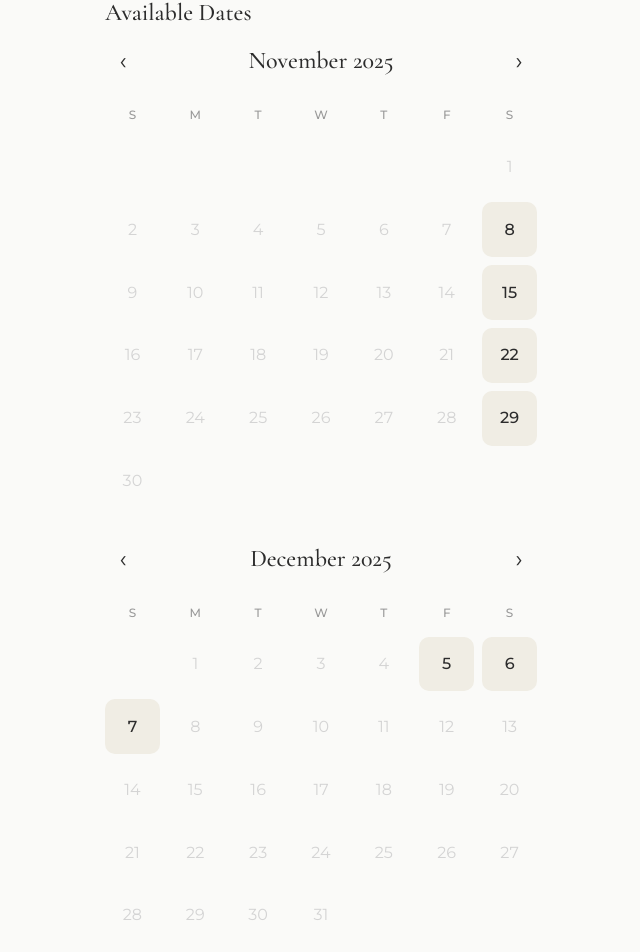
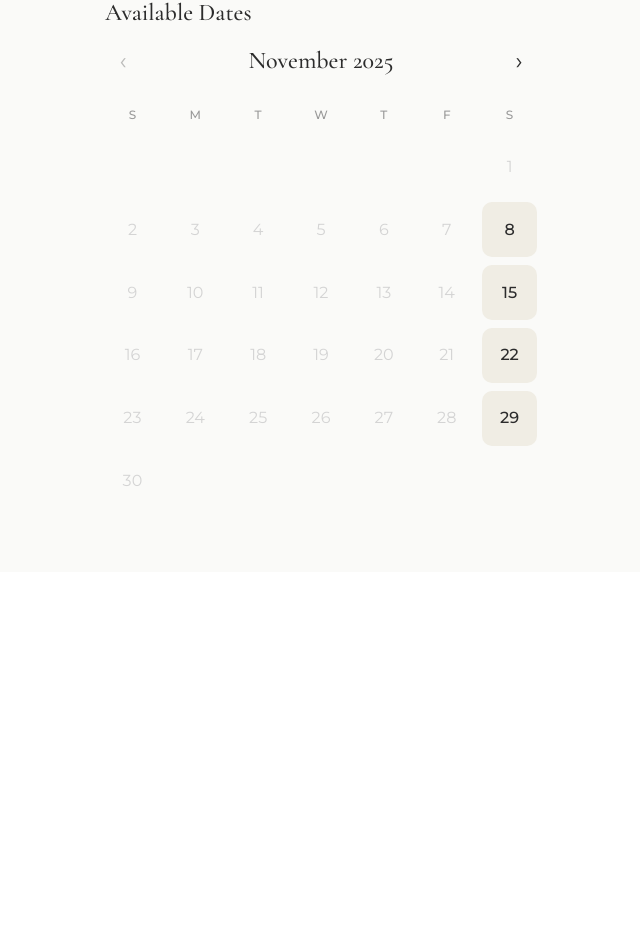
Before and after one commit to Michaelgitsit/shootsxladders-bookings, a Next.js app: page / in a window 1280 px wide. Shown: the part 228-1180 px from the top of the page, without its empty margins (319-959 px from the left). After the commit the page ends 800 px from the top, so only its background shows below. Built offline with nearby package versions, Linux system fonts and the light colour scheme.

Commit message:
Show one calendar month at a time with toggle between November and December

```diff
--- a/src/app/page.tsx
+++ b/src/app/page.tsx
@@ -87,6 +87,7 @@ export default function Home() {
   const [selectedDateIndex, setSelectedDateIndex] = useState<number | null>(null);
   const [selectedTime, setSelectedTime] = useState<string | null>(null);
   const [isLoading, setIsLoading] = useState(false);
+  const [currentMonth, setCurrentMonth] = useState<'november' | 'december'>('november');
   const timeSlotsRef = useRef<HTMLElement>(null);
 
   const handleDateClick = (index: number) => {
@@ -100,6 +101,14 @@ export default function Home() {
         block: 'start'
       });
     }, 100);
+  };
+
+  const handlePreviousMonth = () => {
+    setCurrentMonth('november');
+  };
+
+  const handleNextMonth = () => {
+    setCurrentMonth('december');
   };
 
   const handleTimeClick = (time: string) => {
@@ -181,16 +190,27 @@ export default function Home() {
 
             <div className="mb-5">
               <div className="flex items-center justify-between mb-5">
-                <button className="w-9 h-9 flex items-center justify-center text-[#2C2C2C] text-2xl hover:bg-[#F5F3ED] rounded-lg transition-colors">
+                <button
+                  onClick={handlePreviousMonth}
+                  disabled={currentMonth === 'november'}
+                  className="w-9 h-9 flex items-center justify-center text-[#2C2C2C] text-2xl hover:bg-[#F5F3ED] rounded-lg transition-colors disabled:opacity-30 disabled:cursor-not-allowed"
+                >
                   ‹
                 </button>
-                <h4 className="font-serif text-2xl text-[#2C2C2C] font-medium">November 2025</h4>
-                <button className="w-9 h-9 flex items-center justify-center text-[#2C2C2C] text-2xl hover:bg-[#F5F3ED] rounded-lg transition-colors">
+                <h4 className="font-serif text-2xl text-[#2C2C2C] font-medium">
+                  {currentMonth === 'november' ? 'November 2025' : 'December 2025'}
+                </h4>
+                <button
+                  onClick={handleNextMonth}
+                  disabled={currentMonth === 'december'}
+                  className="w-9 h-9 flex items-center justify-center text-[#2C2C2C] text-2xl hover:bg-[#F5F3ED] rounded-lg transition-colors disabled:opacity-30 disabled:cursor-not-allowed"
+                >
                   ›
                 </button>
               </div>
 
-              {/* Calendar Grid */}
+              {/* November Calendar Grid */}
+              {currentMonth === 'november' && (
               <div className="grid grid-cols-7 gap-2">
                 {/* Day labels */}
                 {['S', 'M', 'T', 'W', 'T', 'F', 'S'].map((day, i) => (
@@ -308,21 +328,10 @@ export default function Home() {
                   30
                 </button>
               </div>
-            </div>
+              )}
 
-            {/* December 2025 Calendar */}
-            <div className="mb-5 mt-8">
-              <div className="flex items-center justify-between mb-5">
-                <button className="w-9 h-9 flex items-center justify-center text-[#2C2C2C] text-2xl hover:bg-[#F5F3ED] rounded-lg transition-colors">
-                  ‹
-                </button>
-                <h4 className="font-serif text-2xl text-[#2C2C2C] font-medium">December 2025</h4>
-                <button className="w-9 h-9 flex items-center justify-center text-[#2C2C2C] text-2xl hover:bg-[#F5F3ED] rounded-lg transition-colors">
-                  ›
-                </button>
-              </div>
-
-              {/* Calendar Grid */}
+              {/* December Calendar Grid */}
+              {currentMonth === 'december' && (
               <div className="grid grid-cols-7 gap-2">
                 {/* Day labels */}
                 {['S', 'M', 'T', 'W', 'T', 'F', 'S'].map((day, i) => (
@@ -396,6 +405,7 @@ export default function Home() {
                   </button>
                 ))}
               </div>
+              )}
             </div>
           </section>
 
```
